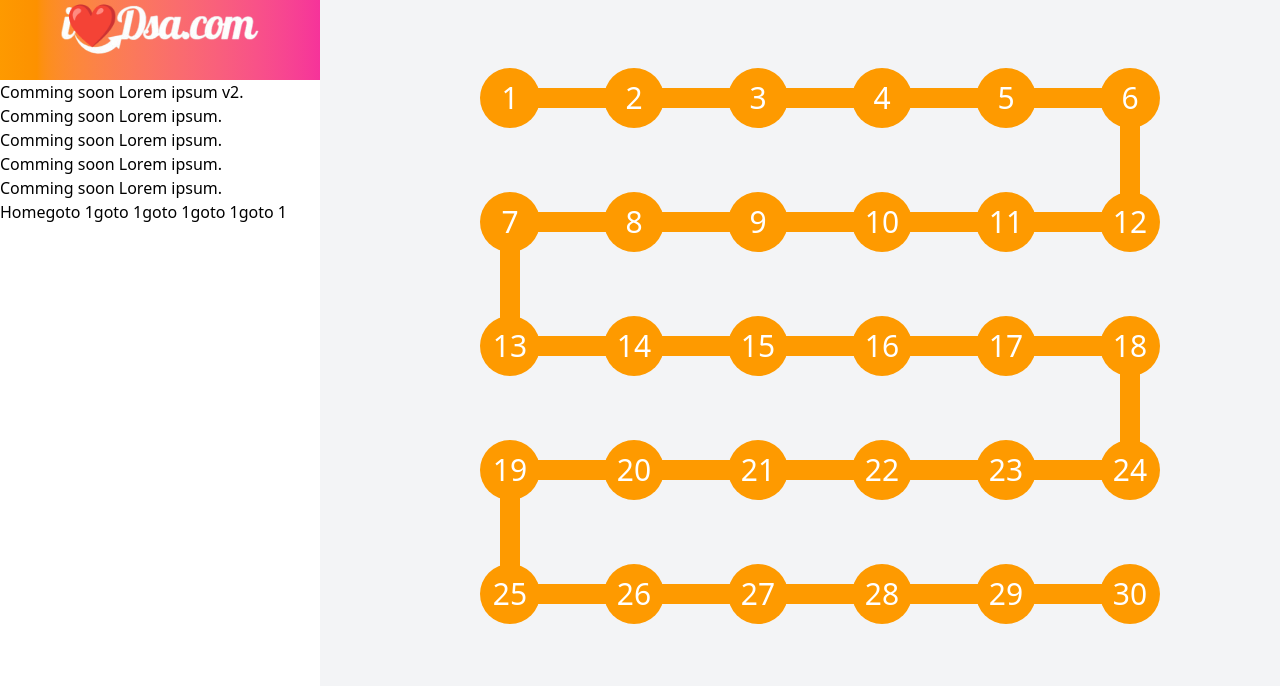
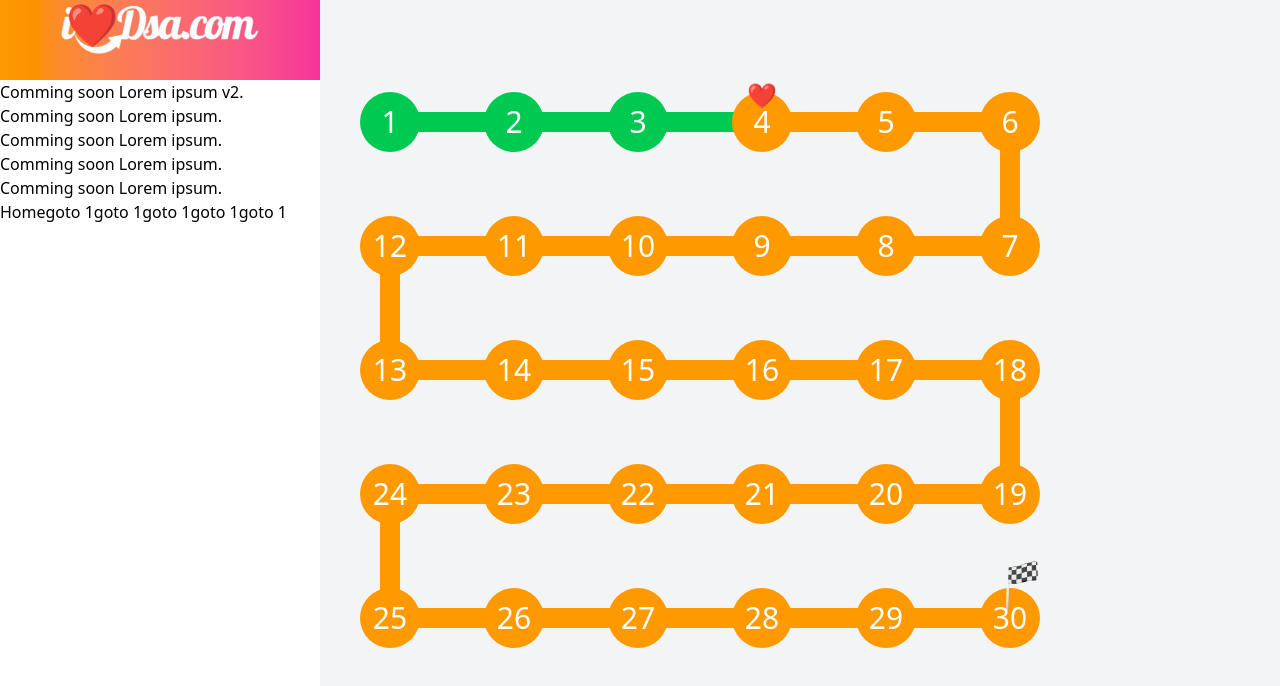
Before and after one commit to NitishLoveCode/ilovedsa.com, a React (Vite) app: page / in a window 1280 px wide. Shown: the top 686 px of the page. Built offline with nearby package versions, Linux system fonts and the light colour scheme.

Commit message:
Change made for progress line

```diff
--- a/src/layouts/public/components/Header.tsx
+++ b/src/layouts/public/components/Header.tsx
@@ -4,12 +4,13 @@ import logo from "../../../assets/logo/ilovedsalogo.png";
 function Header({moveLeft, loveMove}: {moveLeft:boolean, loveMove: boolean}) {
 
   return (
-    <div className={`bg-gradient-to-r from-amber-500 to-pink-500 flex justify-center
-      transition-all duration-900 ${moveLeft ? "w-[25vw] h-[10vh]" : "w-screen h-screen items-center"}`}>
+    <div className={`${moveLeft ? "w-[25vw] h-[10vh]" : "w-screen h-screen items-center"} bg-gradient-to-r from-amber-500 to-pink-500`}>
+      <div className={`flex justify-center transition-all duration-900 w-full`}>
         <div className='relative'>
             <img className='h-14' src={logo} alt="ilovedsa.com" />
             <div style={{fontSize: "42px"}} className={`absolute ${loveMove ? "-top-2" : "bottom-1 animate-spin -top-2"} left-2`}>❤️</div>
         </div>
+      </div>
     </div>
   )
 }
--- a/src/pages/SnakeStepper.tsx
+++ b/src/pages/SnakeStepper.tsx
@@ -1,18 +1,19 @@
-import { Fragment } from "react";
+import { Fragment, useState } from "react";
 import Step from "./skakeStepper/Step";
 
 export default function SnakeStepper() {
+  const [active, setActive] = useState<number>(3)
   const data: number[][] = [
     [1, 2, 3, 4, 5, 6],
-    [7, 8, 9, 10, 11, 12],
+    [12, 11, 10, 9, 8, 7],
     [13, 14, 15, 16, 17, 18],
-    [19, 20, 21, 22, 23, 24],
+    [24, 23, 22, 21, 20, 19],
     [25, 26, 27, 28, 29, 30],
   ];
 
   return (
     <Fragment>
-      <div className="flex flex-col gap-16 items-center">
+      <div className="flex flex-col py-6 gap-16 items-center w-fit overflow-hidden">
         {data.map((row, rowIndex) => (
           <div key={rowIndex} className="flex gap-[5vw]">
             {row.map((step, stepIndex) => (
@@ -25,6 +26,7 @@ export default function SnakeStepper() {
                 isFirstElement={stepIndex === 0}
                 isEvenRow={rowIndex % 2 === 0}
                 isLastRow={rowIndex === data.length - 1}
+                activeNode = {active}
               />
             ))}
           </div>
--- a/src/pages/skakeStepper/Step.tsx
+++ b/src/pages/skakeStepper/Step.tsx
@@ -1,4 +1,4 @@
-import { Fragment } from "react";
+import winnerFlag from "../../assets/icons/winnerFlag.webp";
 
 interface StepProps {
   element: number;
@@ -7,7 +7,8 @@ interface StepProps {
   isEvenRow: boolean;
   isLastRow: boolean;
   rowLength: number ;
-  isVeryLastElement: number
+  isVeryLastElement: number;
+  activeNode: number;
 }
 
 function Step({
@@ -17,25 +18,27 @@ function Step({
   isEvenRow,
   isLastRow,
   rowLength,
+  activeNode,
   isVeryLastElement
 }: StepProps) {
 
     console.log(rowLength, isVeryLastElement+2)
   return (
-    <div className="relative">
+    <div className={`${isLastElement && "k"} relative`}>
       {/* Circle */}
-      <div className="bg-amber-500 w-15 h-15 rounded-full flex items-center justify-center">
+      <div className={`${activeNode >= element ? "bg-green-500" : "bg-amber-500"} w-15 h-15 rounded-full flex items-center justify-center`}>
         <h1 className="z-20 text-3xl text-white">{element}</h1>
+        {
+          activeNode + 1 === element && <div className="absolute z-50 h-30 text-2xl top-0 animate-bounce">❤️</div>
+        }
+        {
+          isLastRow && isLastElement && <img className="absolute -top-8 left-3" src={winnerFlag} alt="winner Flag" />
+        }
       </div>
 
       {/* Horizontal Green Line */}
-      {!isLastElement && rowLength != isVeryLastElement+2 && (
-        <div className="bg-amber-500 md:w-[13vw] w-[10vw] h-5 absolute top-5 left-1"></div>
-      )}
-
-      {/* Last Amber Line for Row */}
-      {isLastElement && (
-        <div className="bg-amber-500 w-[20vw] h-5 absolute top-5 right-2"></div>
+      {!isLastElement && rowLength != isVeryLastElement+1 && (
+      <div className={`${activeNode >= element ? "bg-green-500" : "bg-amber-500"}  rounded-full md:w-[12vw] w-[9vw] h-5 absolute top-5 left-1`}></div>
       )}
 
       {/* Vertical Amber Line at Row Switch */}
@@ -43,7 +46,7 @@ function Step({
         (!isEvenRow && isFirstElement) ||
         (isEvenRow && isLastElement && !isLastRow)
       ) && (
-        <div className="bg-amber-500 w-5 h-28 absolute top-5 left-5"></div>
+        <div className={`${activeNode >= element ? "bg-green-500" : "bg-amber-500"} w-5 h-28 absolute top-5 left-5`}></div>
       )}
     </div>
   );
```
Also changed, not shown: src/assets/icons/pointer.png (added), src/assets/icons/winnerFlag.webp (added).
